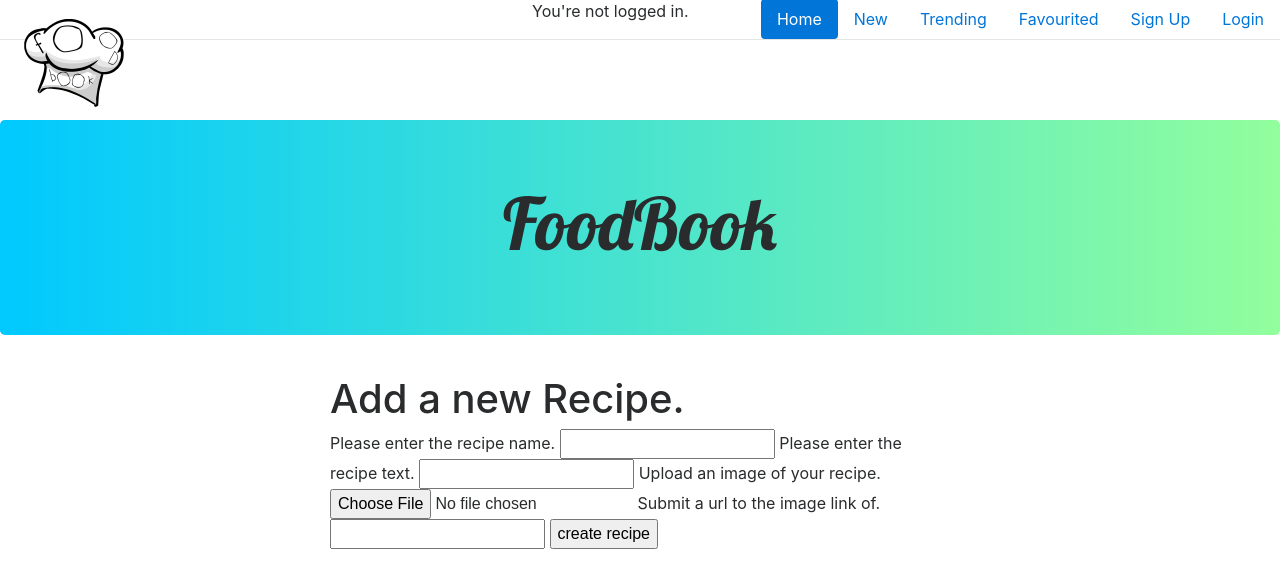
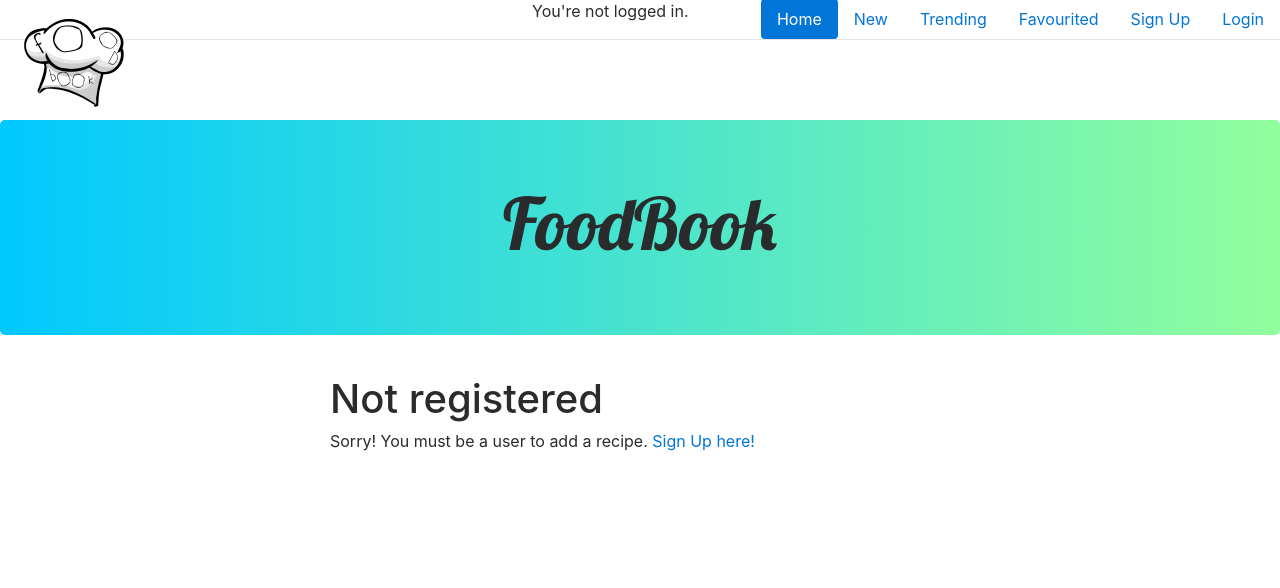
Before and after one commit to SalmanMohammadi/food_book, a Django app: template templates/foodbookapp/add_recipe.html in a window 1280 px wide. Shown: the part 25-613 px from the top of the page. Run offline with Django 3.2, Linux system fonts and the light colour scheme; the template is opened without the code that fills it: values that come from a table or form of the project are taken from there, others are empty; parts of the project's set-up code (start-up, migrations or seed data) failed here and were passed over; some libraries are stand-ins or nearby versions.

Commit message:
date field

```diff
--- a/foodbookapp/forms.py
+++ b/foodbookapp/forms.py
@@ -11,14 +11,13 @@ class RecipeForm(forms.ModelForm):
 	likes = forms.IntegerField(widget=forms.HiddenInput(), initial = 0)
 
 	recipeText = forms.CharField(widget = forms.TextInput(),
-		help_text = "Please enter the recipe text.")
+		required=False,help_text = "Please enter the recipe text.")
 	picture = forms.ImageField(required=False, help_text = "Upload an image of your recipe.")
 	pictureLink = forms.URLField(required=False, help_text = "Submit a url to the image link of.")
 
-
-	def __init__(self, *args, **kwargs):
-		self.user = kwargs.pop('user', None)
-		super(RecipeForm, self).__init__(*args, **kwargs)
+def __init__(self, *args, **kwargs):
+	super(RecipeForm, self).__init__(*args, **kwargs)
+	self.submittedBy = kwargs.pop('user')
 
 	class Meta:
 		model = Recipe
--- a/foodbookapp/models.py
+++ b/foodbookapp/models.py
@@ -10,10 +10,12 @@ class Recipe(models.Model):
     slug = models.SlugField(blank=True)
     views = models.IntegerField(default=0)
     recipeText = models.TextField(blank = True)
-    favouritedBy = models.ManyToManyField(User, related_name='user_recipe_favourites')
+    favouritedBy = models.ManyToManyField(User, related_name='user_recipe_favourites',blank = True)
     picture = models.ImageField(blank = True)
     pictureLink = models.URLField(blank = True)
     submittedBy = models.ForeignKey(User,null = True)
+    submitDate = models.forms.DateField(null=True)
+
     def save(self, *args, **kwargs):
         self.slug = slugify(self.title)
         super(Recipe, self).save(*args, **kwargs)
--- a/foodbookapp/views.py
+++ b/foodbookapp/views.py
@@ -36,9 +36,8 @@ def show_recipe(request, recipe_slug):
 #@login_required
 def add_recipe(request):
 	form = RecipeForm()
-
 	if request.method == 'POST':
-		form = RecipeForm(request.POST, user = request.user)
+		form = RecipeForm(data=request.POST,user = request.user)
 		if form.is_valid():
 			form.save(commit = True)
 			return index(request)
--- a/templates/foodbookapp/add_recipe.html
+++ b/templates/foodbookapp/add_recipe.html
@@ -7,6 +7,7 @@
 
 
 {% block body_block %}
+{% if user.is_authenticated %}
 	<h1>Add a new Recipe.</h1>
 	<div>
 		<form id = "recipe_form" method = "post" action = "{% url 'add_recipe'%}">
@@ -22,4 +23,10 @@
 			<input type = "submit" name = "submit" value = "create recipe" />
 		</form>
 	</div>
+{% else%}
+	<h1>Not registered</h1>
+	<div>
+		Sorry! You must be a user to add a recipe. <a href="{% url 'register' %}">Sign Up here!</a>
+	</div>
+{%endif%}
 {% endblock %}
```
Also changed, not shown: foodbookapp/migrations/0011_auto_20170309_1441.py (added).
